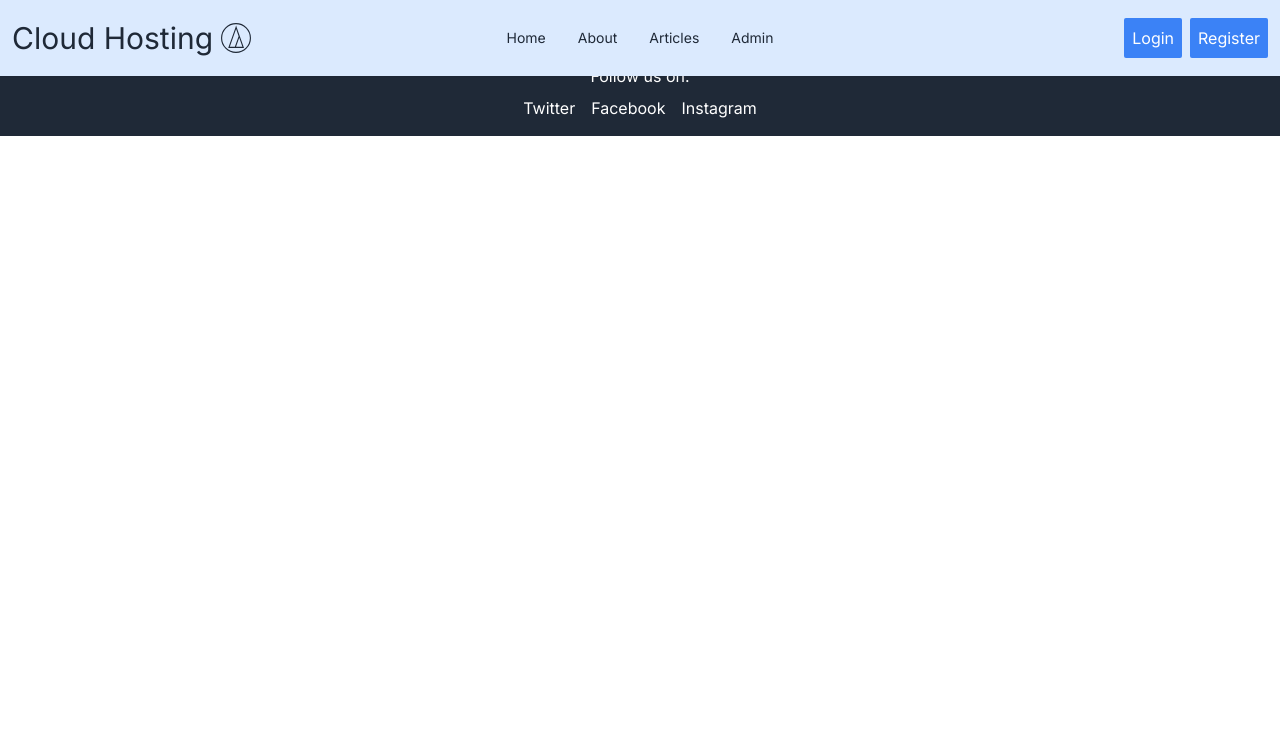
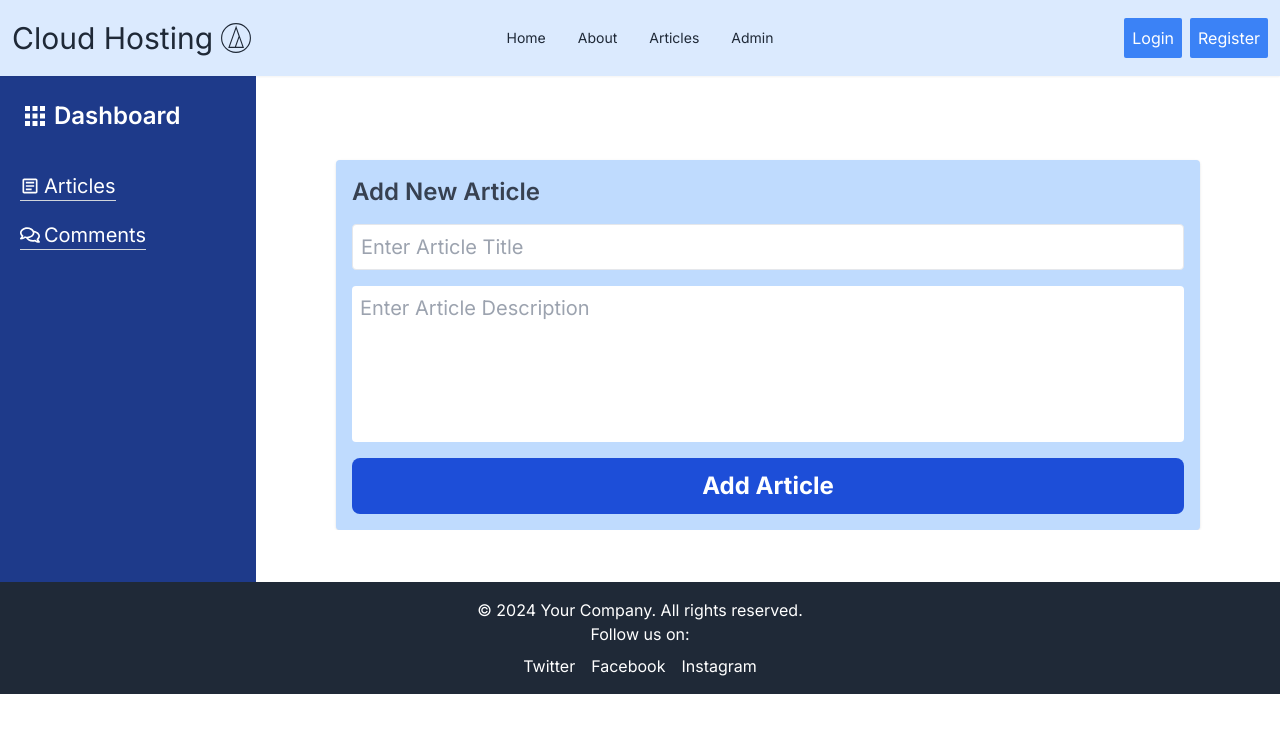
Before and after one commit to RXROW/Cloud-Housting-NextJS-Project, a Next.js app: page /admin in a window 1280 px wide. Shown: the top 732 px of the page. Built offline with nearby package versions, Linux system fonts and the light colour scheme.

Commit message:
Admin page

```diff
--- a/package.json
+++ b/package.json
@@ -13,7 +13,8 @@
     "next": "14.2.5",
     "react": "^18",
     "react-dom": "^18",
-    "react-icons": "^5.2.1"
+    "react-icons": "^5.2.1",
+    "react-toastify": "^10.0.5"
   },
   "devDependencies": {
     "@types/node": "^20",
--- /dev/null
+++ b/src/app/admin/AddArticleForm.tsx
@@ -0,0 +1,44 @@
+"use client";
+import React, { useState } from 'react';
+import { toast } from 'react-toastify';
+
+const AddArticleForm = () => {
+    const [title, setTitle] = useState("");
+    const [description, setDescription] = useState("");
+
+    const formSubmitHandler = async (e: React.FormEvent) => {
+        e.preventDefault();
+        if (title === "") return toast.error("Title is required");
+        if (description === "") return toast.error("Description is required");
+        console.log({title,description})
+
+        // Add your form submission logic here
+    }
+
+    return (
+        <form onSubmit={formSubmitHandler} className="flex flex-col">
+            <input
+                className="mb-4 border rounded p-2 b text-xl"
+                type="text"
+                placeholder="Enter Article Title"
+                value={title}
+                onChange={(e) => setTitle(e.target.value)}
+            />
+            <textarea
+                className='mb-4 p-2 lg:text-xl rounded resize-none'
+                rows={5}
+                placeholder='Enter Article Description'
+                value={description}
+                onChange={(e) => setDescription(e.target.value)}
+            ></textarea>
+            <button
+                type="submit"
+                className="text-2xl text-white bg-blue-700 hover:bg-blue-900 p-3 rounded-lg font-bold transition duration-300 ease-in-out transform hover:scale-105 active:scale-95"
+            >
+                Add Article
+            </button>
+        </form>
+    )
+}
+
+export default AddArticleForm;
--- /dev/null
+++ b/src/app/admin/AdminSideBar.tsx
@@ -0,0 +1,37 @@
+import Link from "next/link";
+import React from "react";
+import { CgMenuGridR } from "react-icons/cg";
+import { FaRegComments } from "react-icons/fa";
+import { MdOutlineArticle } from "react-icons/md";
+
+function AdminSideBar() {
+  return (
+    <div className=" h-[28.9rem] mt-[5rem]">
+      <Link
+        href="/admin"
+        className="flex items-center text-lg lg:text-2xl font-semibold"
+      >
+        <CgMenuGridR className="text-3xl me-1" />
+        <span className="hidden lg:block">Dashboard</span>
+      </Link>
+      <ul className="mt-10 flex items-center justify-center flex-col lg:items-start">
+        <Link
+          className="flex items-center text-xl mb-5 lg:border-b border-gray-300 hover:border-yellow-200 hover:text-yellow-200 transition"
+          href="/admin/articles-table?pageNumber=1"
+        >
+          <MdOutlineArticle className="me-1" />
+          <span className="hidden lg:block">Articles</span>
+        </Link>
+        <Link
+          className="flex items-center text-xl mb-5 lg:border-b border-gray-300 hover:border-yellow-200 hover:text-yellow-200 transition"
+          href="/admin/comments-table"
+        >
+          <FaRegComments className="me-1" />
+          <span className="hidden lg:block">Comments</span>
+        </Link>
+      </ul>
+    </div>
+  );
+}
+
+export default AdminSideBar;
--- /dev/null
+++ b/src/app/admin/articles-table/page.tsx
@@ -0,0 +1,36 @@
+import React from 'react'
+
+function AdminArticlesTable() {
+  const articles = [
+    { title: 'First Article', author: 'John Doe', date: '2024-07-01' },
+    { title: 'Second Article', author: 'Jane Smith', date: '2024-07-02' },
+    { title: 'Third Article', author: 'Alice Johnson', date: '2024-07-03' },
+    // Add more articles as needed
+  ];
+
+  return (
+    <div className='mt-20 h-96 bg-white shadow-md rounded-lg p-6 overflow-y-auto'>
+      <h2 className='text-2xl font-semibold mb-4'>Admin Articles Table</h2>
+      <table className='min-w-full divide-y divide-gray-200'>
+        <thead className='bg-gray-50'>
+          <tr>
+            <th className='px-6 py-3 text-left text-xs font-medium text-gray-500 uppercase tracking-wider'>Title</th>
+            <th className='px-6 py-3 text-left text-xs font-medium text-gray-500 uppercase tracking-wider'>Author</th>
+            <th className='px-6 py-3 text-left text-xs font-medium text-gray-500 uppercase tracking-wider'>Date</th>
+          </tr>
+        </thead>
+        <tbody className='bg-white divide-y divide-gray-200'>
+          {articles.map((article, index) => (
+            <tr key={index}>
+              <td className='px-6 py-4 whitespace-nowrap text-sm text-gray-900'>{article.title}</td>
+              <td className='px-6 py-4 whitespace-nowrap text-sm text-gray-900'>{article.author}</td>
+              <td className='px-6 py-4 whitespace-nowrap text-sm text-gray-900'>{article.date}</td>
+            </tr>
+          ))}
+        </tbody>
+      </table>
+    </div>
+  )
+}
+
+export default AdminArticlesTable
--- /dev/null
+++ b/src/app/admin/comments-table/page.tsx
@@ -0,0 +1,37 @@
+
+import React from 'react'
+
+function AdminCommentsTable() {
+  const comments = [
+    { name: 'John Doe', comment: 'Great job!', date: '2024-07-01' },
+    { name: 'Jane Smith', comment: 'Very helpful.', date: '2024-07-02' },
+    { name: 'Alice Johnson', comment: 'Nice work!', date: '2024-07-03' },
+    // Add more comments as needed
+  ];
+
+  return (
+    <div className='mt-20 h-96 bg-white shadow-md rounded-lg p-6 overflow-y-auto'>
+      <h2 className='text-2xl font-semibold mb-4'>Admin Comments Table</h2>
+      <table className='min-w-full divide-y divide-gray-200'>
+        <thead className='bg-gray-50'>
+          <tr>
+            <th className='px-6 py-3 text-left text-xs font-medium text-gray-500 uppercase tracking-wider'>Name</th>
+            <th className='px-6 py-3 text-left text-xs font-medium text-gray-500 uppercase tracking-wider'>Comment</th>
+            <th className='px-6 py-3 text-left text-xs font-medium text-gray-500 uppercase tracking-wider'>Date</th>
+          </tr>
+        </thead>
+        <tbody className='bg-white divide-y divide-gray-200'>
+          {comments.map((comment, index) => (
+            <tr key={index}>
+              <td className='px-6 py-4 whitespace-nowrap text-sm text-gray-900'>{comment.name}</td>
+              <td className='px-6 py-4 whitespace-nowrap text-sm text-gray-900'>{comment.comment}</td>
+              <td className='px-6 py-4 whitespace-nowrap text-sm text-gray-900'>{comment.date}</td>
+            </tr>
+          ))}
+        </tbody>
+      </table>
+    </div>
+  )
+}
+
+export default AdminCommentsTable
--- /dev/null
+++ b/src/app/admin/layout.tsx
@@ -0,0 +1,20 @@
+import React from "react";
+import AdminSideBar from "./AdminSideBar";
+
+interface IAdminLayout {
+  children: React.ReactNode;
+}
+const AdminLayout = ({ children }: IAdminLayout) => {
+  return (
+    <div className="overflow-height flex items-start justify-between overflow-hidden">
+    <div className="overflow-height w-15 lg:w-1/5 bg-blue-900 text-white p-1 lg:p-5">
+      <AdminSideBar />
+    </div>
+    <div className="overflow-height w-full lg:w-4/5 overflow-y-scroll">
+      {children}
+    </div>
+</div>
+  );
+};
+
+export default AdminLayout;
--- a/src/app/admin/page.tsx
+++ b/src/app/admin/page.tsx
@@ -1,9 +1,20 @@
 import React from 'react'
+import AddArticleForm from './AddArticleForm'
 
 function Admin() {
+
   return (
-    <div>Admin</div>
+    <div className="fix-height mt-40 flex items-center justify-center px-5 lg:px-20">
+    <div className="shadow p-4 bg-blue-200 rounded w-full">
+      <h2 className="text-xl lg:text-2xl text-gray-700 font-semibold mb-4">
+        Add New Article
+      </h2>
+      <AddArticleForm />
+    </div>
+  </div>
   )
 }
 
+
+
 export default Admin
--- a/src/app/layout.tsx
+++ b/src/app/layout.tsx
@@ -3,6 +3,8 @@ import { Inter } from "next/font/google";
 import "./globals.css";
 import Header from "./components/header/Header";
 import Footer from "./components/Footer";
+import { ToastContainer } from "react-toastify";
+import 'react-toastify/dist/ReactToastify.css';
 
 const inter = Inter({ subsets: ["latin"] });
 
@@ -20,8 +22,9 @@ export default function RootLayout({
     <html lang="en">
       <body className={inter.className}>
         <Header />
+        <ToastContainer />
         <main>{children}</main>
-        <Footer/>
+        <Footer />
       </body>
     </html>
   );
--- a/src/app/page.tsx
+++ b/src/app/page.tsx
@@ -3,6 +3,7 @@
 import { useEffect } from "react";
 import Hero from "./components/home/Hero";
 import WebHostingPlan from "./components/home/WebHostingPlan";
+import { ToastContainer } from "react-toastify";
 
 
 const Home = () => {
@@ -12,6 +13,7 @@ const Home = () => {
 
   return (
     <div className=" max-w-screen-xl mt-16  mx-auto p-6">
+
       <Hero/>
       <WebHostingPlan/>
 
```
Also changed, not shown: 1 other file (tests, documents, lock files or other folders).
